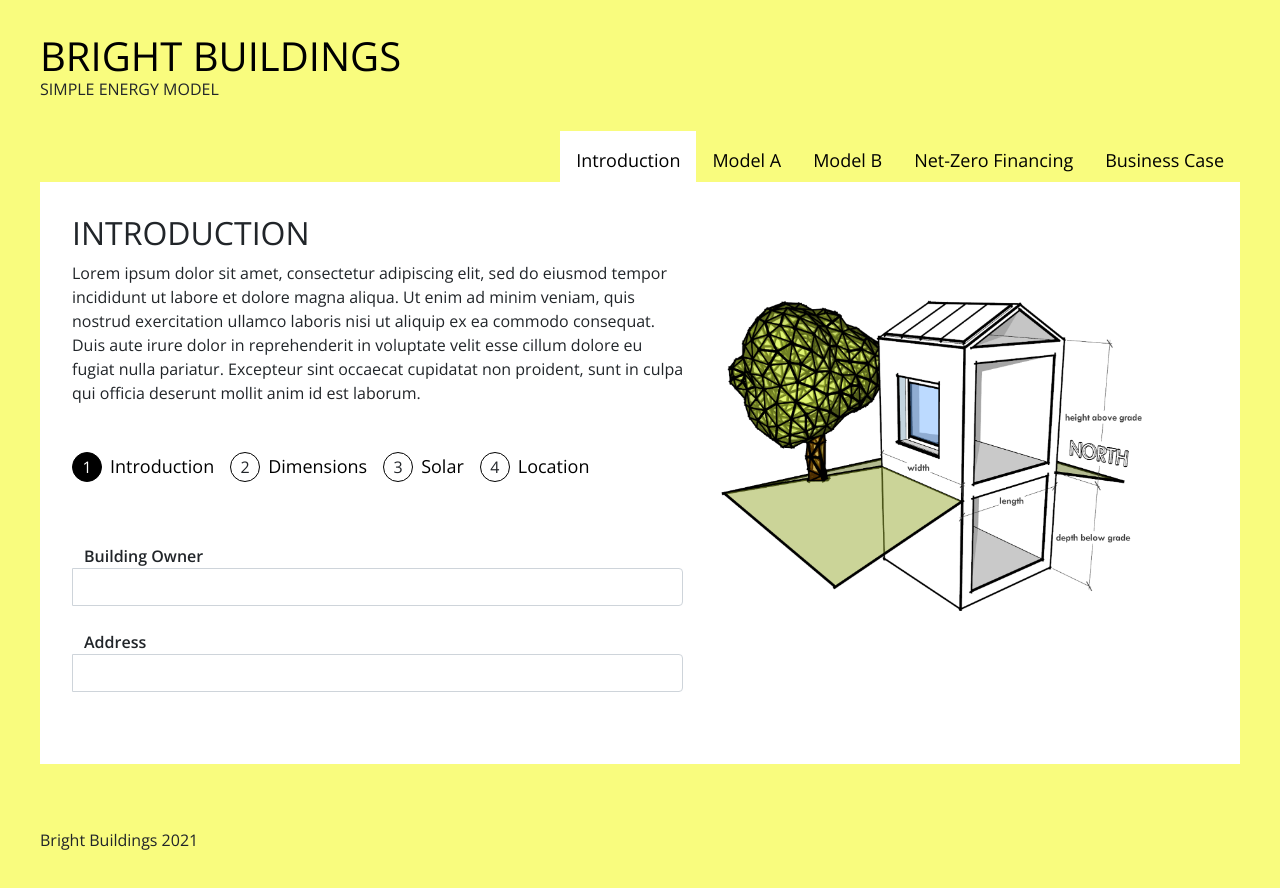
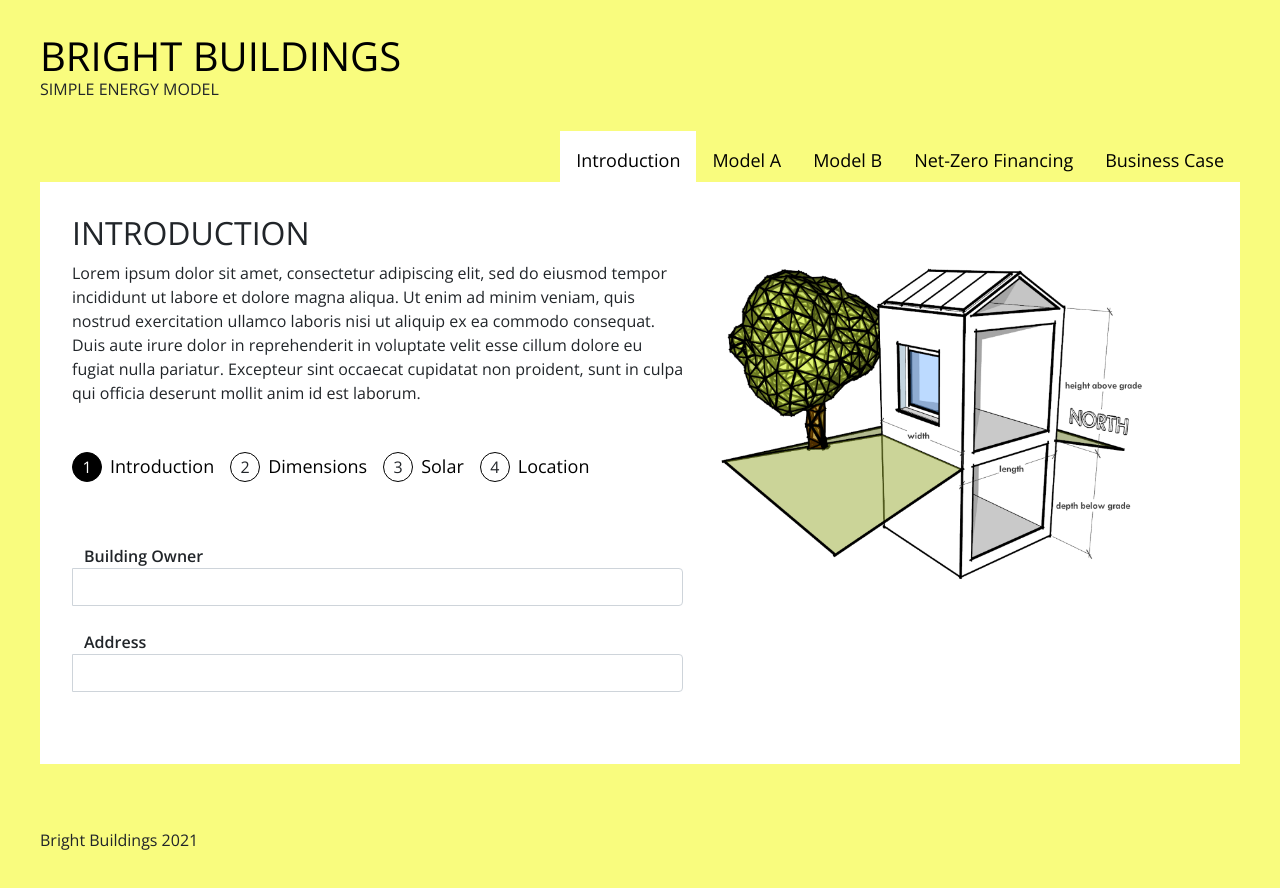
Before and after one commit to brightbuildings/Simple-Energy-Model, a React (Create React App) app: page / in a window 1280 px wide. Shown: the top 888 px of the page. Built offline with nearby package versions, Linux system fonts and the light colour scheme.

Commit message:
Sticky columns

```diff
--- a/src/components/Content/Content.css
+++ b/src/components/Content/Content.css
@@ -13,11 +13,13 @@
 
 .SectionOutput {
   width: 40%;
+  position: -webkit-sticky;
+  position: sticky;
+  top: 4rem;
 }
 
-.SectionOutput img {
+.SectionOutput > img {
   max-width: 100%;
-  margin-top: 2rem;
 }
 
 .SectionTitle {
@@ -66,6 +68,7 @@
 .fieldset {
   display: none;
   flex-wrap: wrap;
+  align-items: flex-start;
 }
 
 .fieldset.active {
--- a/src/components/Content/Content.js
+++ b/src/components/Content/Content.js
@@ -83,30 +83,31 @@ const getSidebar = (key, output, variables, maximumHeatingEnergyBalance) => {
       return <img src='/img/render.png' alt='Display of a render to help visualize dimensions.' />;
     case "parametersA":
       return (
+        <React.Fragment>
           <ChartService.HeatingEnergyBalance
             title="Heating Energy Balance - Model A"
             annualSpaceHeating={output.annualSpaceHeatingA}
             variables={variables}
             yMax={maximumHeatingEnergyBalance}
           />
+          <br />
+          <br />
+          <ChartService.NetZeroEnergySummary
+            title="Net-zero Energy Summary - Model A"
+            output={output.outputA}
+            variables={variables}
+            yMax={output.maxEnergy}
+          />
+        </React.Fragment>
       );
     case "parametersB":
       return (
+        <React.Fragment>
           <ChartService.HeatingEnergyBalance
             title="Heating Energy Balance - Model B"
             annualSpaceHeating={output.annualSpaceHeatingB}
             variables={variables}
             yMax={maximumHeatingEnergyBalance}
-        />
-      );
-    case "financing":
-      return (
-        <React.Fragment>
-          <ChartService.NetZeroEnergySummary
-            title="Net-zero Energy Summary - Model A"
-            output={output.outputA}
-            variables={variables}
-            yMax={output.maxEnergy}
           />
           <br />
           <br />
@@ -117,8 +118,10 @@ const getSidebar = (key, output, variables, maximumHeatingEnergyBalance) => {
             yMax={output.maxEnergy}
           />
         </React.Fragment>
+      );
+    // case "financing":
 
-      );
+    // );
     // case "business":
     //   return (
 
```
Lines whose indentation alone changed are shown as unchanged.
